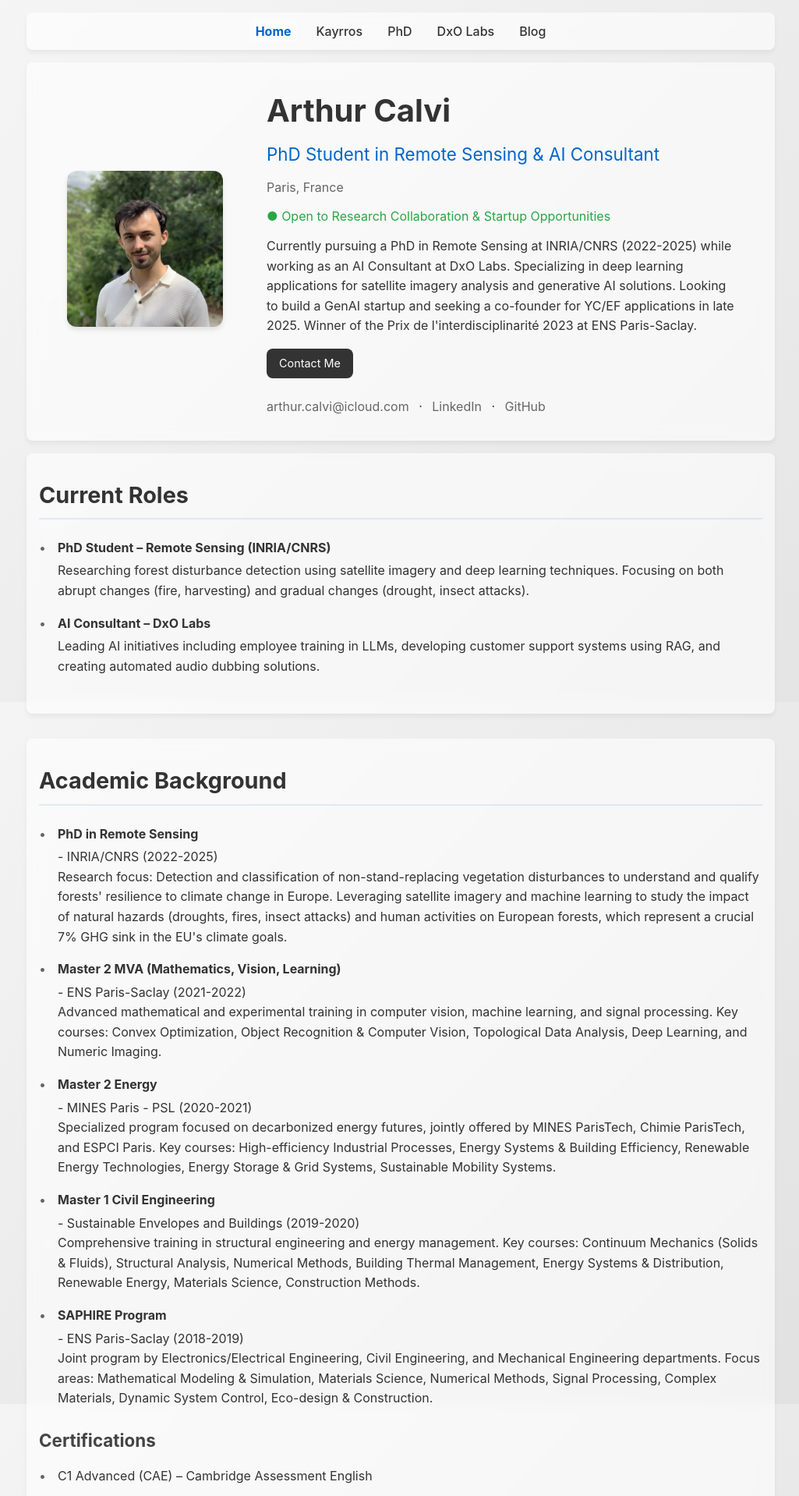
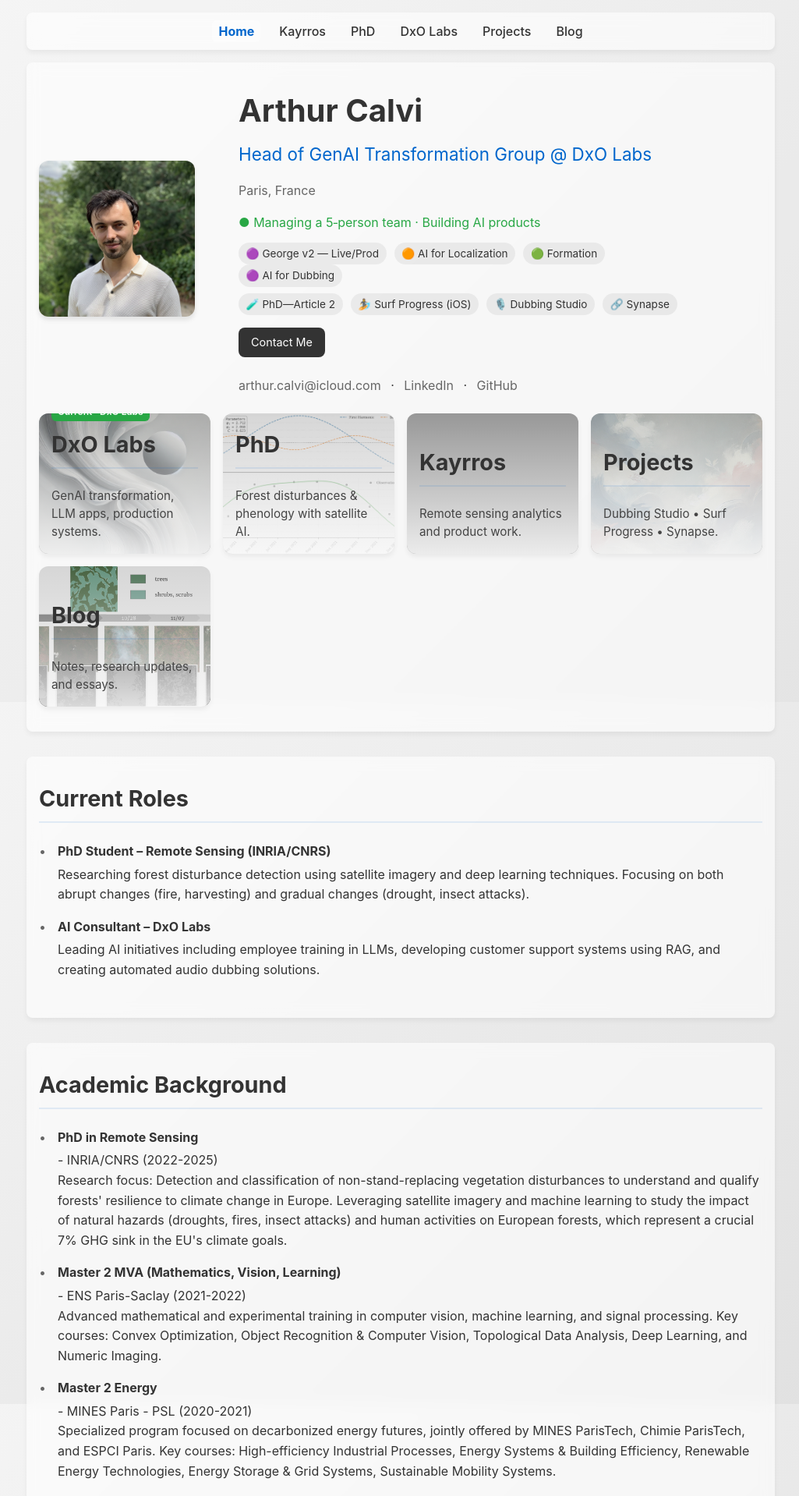
Before and after one commit to ArthurCalvi/arthurcalvi.github.io, a Jekyll site: the page built from index.html, in a window 1280 px wide. Shown: the top 1918 px of the page at 78% size, without its empty margins (126-1151 px from the left). Built offline with Jekyll 4.4.1, drawn with Linux system fonts in a browser that asks for light colours; some of the changed text lies outside the part shown; grey boxes are pictures that could not be loaded.

Commit message:
feat(home): add bento hero with section cards, current role/status chips, and styles; convert index to Jekyll layout

```diff
--- a/assets/css/main.css
+++ b/assets/css/main.css
@@ -125,6 +125,84 @@
 /* ---------------------------------------------------
    Hero / Header
 ----------------------------------------------------- */
+.bento-hero .bento-header {
+  display: flex;
+  gap: 2rem;
+  align-items: center;
+  margin-bottom: 1.5rem;
+}
+
+.chips { margin-top: .25rem; }
+.chip {
+  display: inline-block;
+  background: rgba(0,0,0,.06);
+  color: #333;
+  border-radius: 16px;
+  padding: .25rem .6rem;
+  font-size: .85rem;
+  margin-right: .35rem;
+}
+
+.bento-grid {
+  display: grid;
+  grid-template-columns: repeat(auto-fit, minmax(220px, 1fr));
+  gap: 1rem;
+}
+
+.bento-card {
+  position: relative;
+  display: block;
+  overflow: hidden;
+  border-radius: 12px;
+  height: 180px;
+  background: #fff;
+  box-shadow: 0 4px 6px rgba(0,0,0,.06);
+}
+
+.bento-card .card-bg {
+  position: absolute;
+  inset: 0;
+  width: 100%;
+  height: 100%;
+  object-fit: cover;
+  filter: brightness(0.8) saturate(0.9);
+  transform: scale(1.04);
+}
+
+.bento-card .card-content {
+  position: absolute;
+  inset: 0;
+  display: flex;
+  flex-direction: column;
+  justify-content: flex-end;
+  padding: 1rem;
+  background: linear-gradient(to top, rgba(255,255,255,.85), rgba(255,255,255,.2));
+}
+
+.bento-card h2 {
+  margin: 0 0 .25rem 0;
+  font-size: 1.25rem;
+  color: #222;
+}
+
+.bento-card p {
+  margin: 0;
+  color: #444;
+  font-size: .95rem;
+}
+
+.status-badge {
+  align-self: flex-start;
+  display: inline-block;
+  background: #28a745;
+  color: #fff;
+  font-size: .75rem;
+  font-weight: 600;
+  padding: .2rem .5rem;
+  border-radius: 6px;
+  margin-bottom: .5rem;
+}
+
 .hero {
   display: flex;
   flex-wrap: wrap;
--- a/index.html
+++ b/index.html
@@ -1,46 +1,79 @@
-<!DOCTYPE html>
-<html lang="en">
-<head>
-  <meta charset="UTF-8" />
-  <meta name="viewport" content="width=device-width, initial-scale=1.0" />
-  <title>Arthur Calvi - AI & Remote Sensing Researcher</title>
-  <link rel="stylesheet" href="assets/css/main.css" />
-</head>
-<body>
+---
+layout: default
+title: Home
+---
 
-  <!-- Navigation (minimal top nav) -->
-  <nav class="site-nav">
-    <ul>
-      <li><a href="index.html" aria-current="page">Home</a></li>
-      <li><a href="kayrros.html">Kayrros</a></li>
-      <li><a href="phd.html">PhD</a></li>
-      <li><a href="dxo.html">DxO Labs</a></li>
-      <li><a href="blog.html">Blog</a></li>
-    </ul>
-  </nav>
-
-  <!-- Header / Hero Section -->
-  <header class="hero">
+  <!-- Bento Hero -->
+  <header class="content-section bento-hero">
+    <div class="bento-header">
       <div class="profile-image">
         <img src="assets/images/profile.jpg" alt="Profile of Arthur Calvi" />
       </div>
       <div class="hero-text">
         <h1>Arthur Calvi</h1>
-      <p class="role">PhD Student in Remote Sensing & AI Consultant</p>
+        <p class="role">Head of GenAI Transformation Group @ DxO Labs</p>
         <p class="location">Paris, France</p>
-      <p class="availability">● Open to Research Collaboration & Startup Opportunities</p>
-
-      <p>Currently pursuing a PhD in Remote Sensing at INRIA/CNRS (2022-2025) while working as an AI Consultant at DxO Labs. Specializing in deep learning applications for satellite imagery analysis and generative AI solutions. Looking to build a GenAI startup and seeking a co-founder for YC/EF applications in late 2025. Winner of the Prix de l'interdisciplinarité 2023 at ENS Paris-Saclay.</p>
-
+        <p class="availability">● Managing a 5‑person team · Building AI products</p>
+        <div class="chips">
+          <span class="chip">🟣 George v2 — Live/Prod</span>
+          <span class="chip">🟠 AI for Localization</span>
+          <span class="chip">🟢 Formation</span>
+          <span class="chip">🟣 AI for Dubbing</span>
+        </div>
+        <div class="chips" style="margin-top:.5rem">
+          <span class="chip">🧪 PhD—Article 2</span>
+          <span class="chip">🏄 Surf Progress (iOS)</span>
+          <span class="chip">🎙️ Dubbing Studio</span>
+          <span class="chip">🔗 Synapse</span>
+        </div>
         <div class="hero-actions">
           <a href="#contact" class="button">Contact Me</a>
         </div>
-
         <div class="social-links">
           <a href="mailto:arthur.calvi@icloud.com">arthur.calvi@icloud.com</a> ·
           <a href="http://www.linkedin.com/in/arthur-calvi" target="_blank">LinkedIn</a> ·
           <a href="https://github.com/ArthurCalvi" target="_blank">GitHub</a>
         </div>
+      </div>
+    </div>
+
+    <div class="bento-grid">
+      <a class="bento-card" href="{{ '/dxo/' | relative_url }}">
+        <img class="card-bg" src="assets/images/bg-abstract2.jpg" alt="DxO background" />
+        <div class="card-content">
+          <span class="status-badge">Current · DxO Labs</span>
+          <h2>DxO Labs</h2>
+          <p>GenAI transformation, LLM apps, production systems.</p>
+        </div>
+      </a>
+      <a class="bento-card" href="{{ '/phd/' | relative_url }}">
+        <img class="card-bg" src="assets/images/harmonics_decomposition.png" alt="PhD background" />
+        <div class="card-content">
+          <h2>PhD</h2>
+          <p>Forest disturbances & phenology with satellite AI.</p>
+        </div>
+      </a>
+      <a class="bento-card" href="{{ '/kayrros/' | relative_url }}">
+        <img class="card-bg" src="assets/images/img-cmp-kenya-sat.png" alt="Kayrros background" />
+        <div class="card-content">
+          <h2>Kayrros</h2>
+          <p>Remote sensing analytics and product work.</p>
+        </div>
+      </a>
+      <a class="bento-card" href="{{ '/projects/' | relative_url }}">
+        <img class="card-bg" src="assets/images/bg-abstract.jpg" alt="Projects background" />
+        <div class="card-content">
+          <h2>Projects</h2>
+          <p>Dubbing Studio • Surf Progress • Synapse.</p>
+        </div>
+      </a>
+      <a class="bento-card" href="{{ '/blog.html' | relative_url }}">
+        <img class="card-bg" src="assets/images/montage.png" alt="Blog background" />
+        <div class="card-content">
+          <h2>Blog</h2>
+          <p>Notes, research updates, and essays.</p>
+        </div>
+      </a>
     </div>
   </header>
 
@@ -125,11 +158,3 @@
       <li>💻 <a href="https://github.com/ArthurCalvi" target="_blank">GitHub</a></li>
     </ul>
   </section>
-
-  <!-- Footer -->
-  <footer class="site-footer">
-    <p>&copy; 2024 Arthur Calvi. All rights reserved.</p>
-  </footer>
-
-</body>
-</html>
```
Lines whose indentation alone changed are shown as unchanged.
